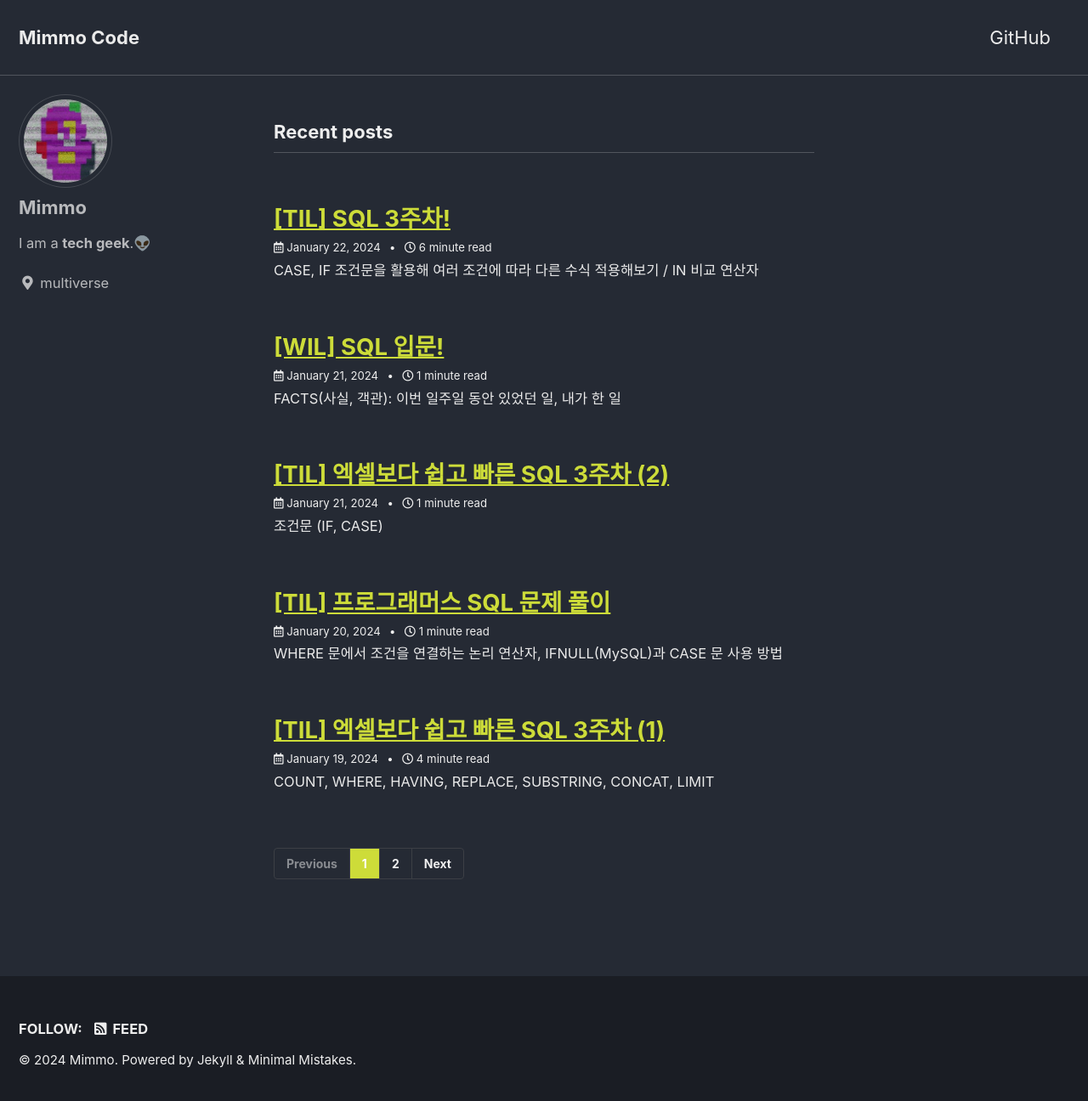
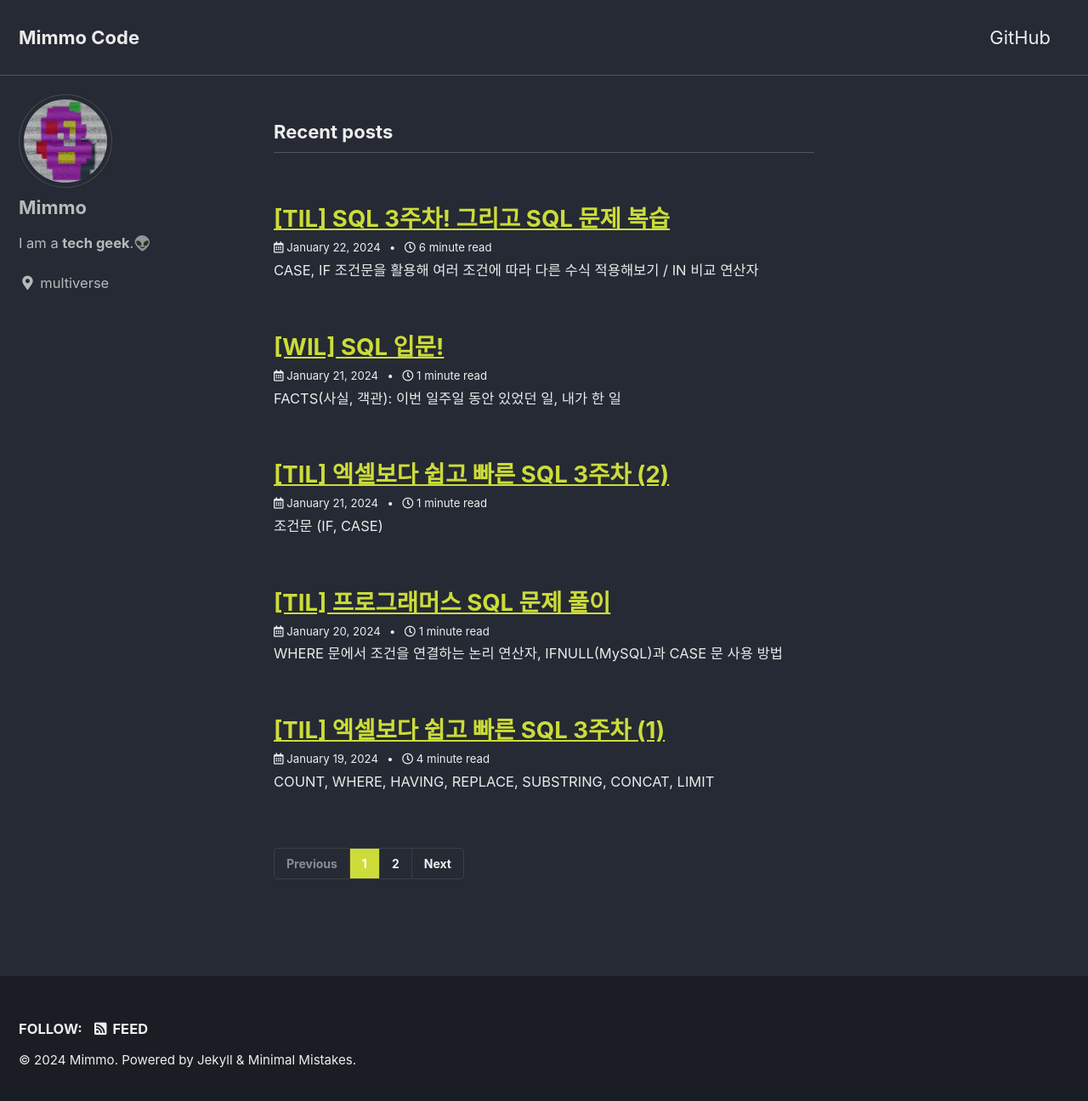
Before and after one commit to dadaproto/dadaproto.github.io, a Jekyll site: the page built from index.html, in a window 1280 px wide and 1303 px high. Shown: the top 1296 px of the window at 85% size. Built offline with Jekyll 4.4.1, drawn with Linux system fonts in a browser that asks for light colours; cached includes are drawn as plain includes; some web fonts are replaced; the list of posts is cut into pages by our own code.

Commit message:
Update title

````diff
--- a/_posts/2024-01-22-til-sql-week-three-03.md
+++ b/_posts/2024-01-22-til-sql-week-three-03.md
@@ -1,5 +1,5 @@
 ---
-title: "[TIL] SQL 3주차!"
+title: "[TIL] SQL 3주차! 그리고 SQL 문제 복습"
 excerpt: "CASE, IF 조건문을 활용해 여러 조건에 따라 다른 수식 적용해보기 / IN 비교 연산자"
 toc: true
 categories:
@@ -27,11 +27,11 @@ where age between 10 and 29
 ```
 
 - Results
-  | 고객 분류 | name   | age | gender |
+  | 고객 분류 | name | age | gender |
   | --------- | ------ | --- | ------ |
-  | 10대 남성 | 김도진 | 15  | male   |
-  | 10대 여성 | 정지은 | 15  | female |
-  | 20대 남성 | 김하호 | 21  | male   |
+  | 10대 남성 | 김도진 | 15 | male |
+  | 10대 여성 | 정지은 | 15 | female |
+  | 20대 남성 | 김하호 | 21 | male |
 - CASE, WHEN, THEN, END 문법을 활용해 해당 조건에 해당하는 그룹을 나눠줄 수 있다.
 
 > 음식 단가, 음식 종류 별로 음식점 그룹 나누기
@@ -52,11 +52,11 @@ FROM food_orders
 - CASE 조건문을 사용해 음식 종류를 분류
 - 기존의 price는 주문량인 quantity를 포함한 금액이므로, IF 조건문을 활용해 price를 quantity로 나누고 alias를 평균 금액으로 정의
 - Results
-  | 음식 종류 | cuisine_type | restaurant_name           | 평균 금액 |
+  | 음식 종류 | cuisine_type | restaurant_name | 평균 금액 |
   | --------- | ------------ | ------------------------- | --------- |
-  | 한식      | Korean       | Hangawi                   | 30,750    |
-  | 아시아식  | Japanese     | Blue Ribbon Sushi Izakaya | 12,080    |
-  | 기타      | Mexican      | Cafe Habana               | 12,230    |
+  | 한식 | Korean | Hangawi | 30,750 |
+  | 아시아식 | Japanese | Blue Ribbon Sushi Izakaya | 12,080 |
+  | 기타 | Mexican | Cafe Habana | 12,230 |
 
 ```sql
 -- 가상의 배달 음식 플랫폼의 메뉴 추천 페이지를 상상하면서 적어본 쿼리
````
